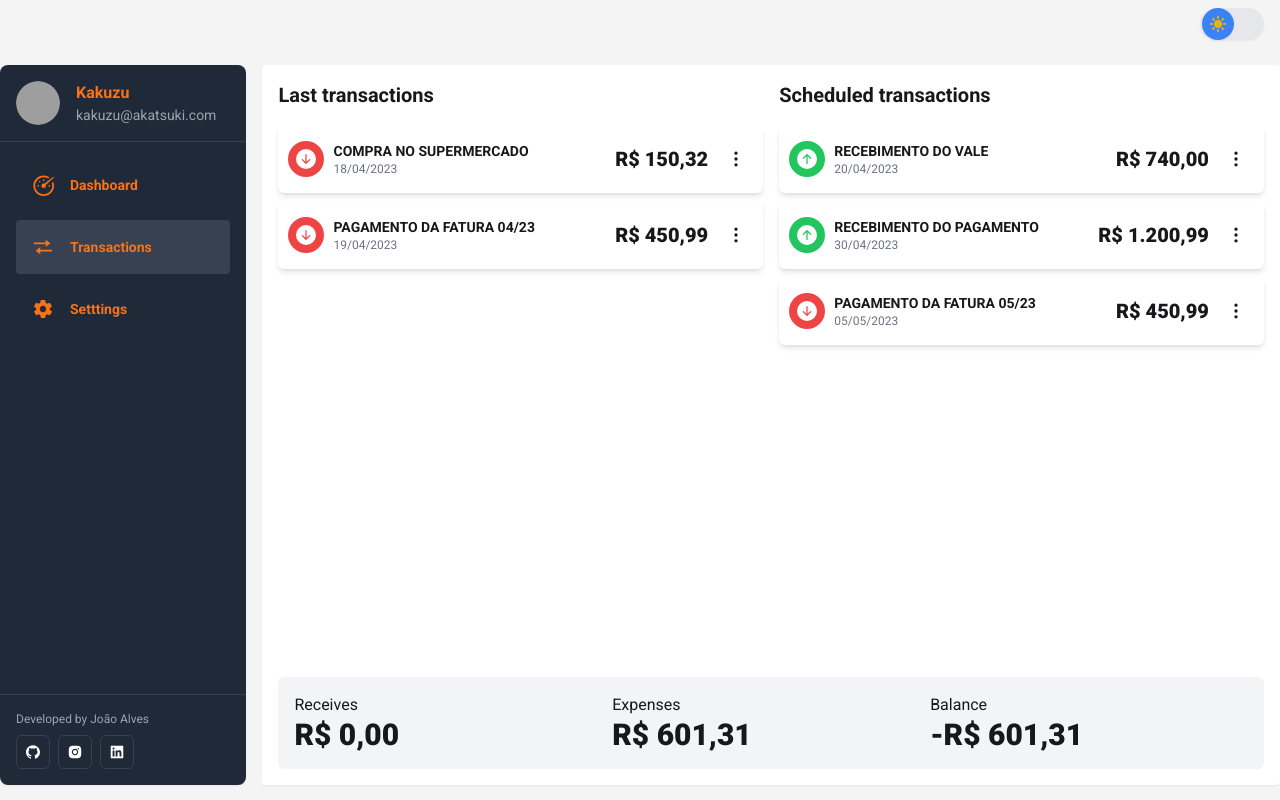
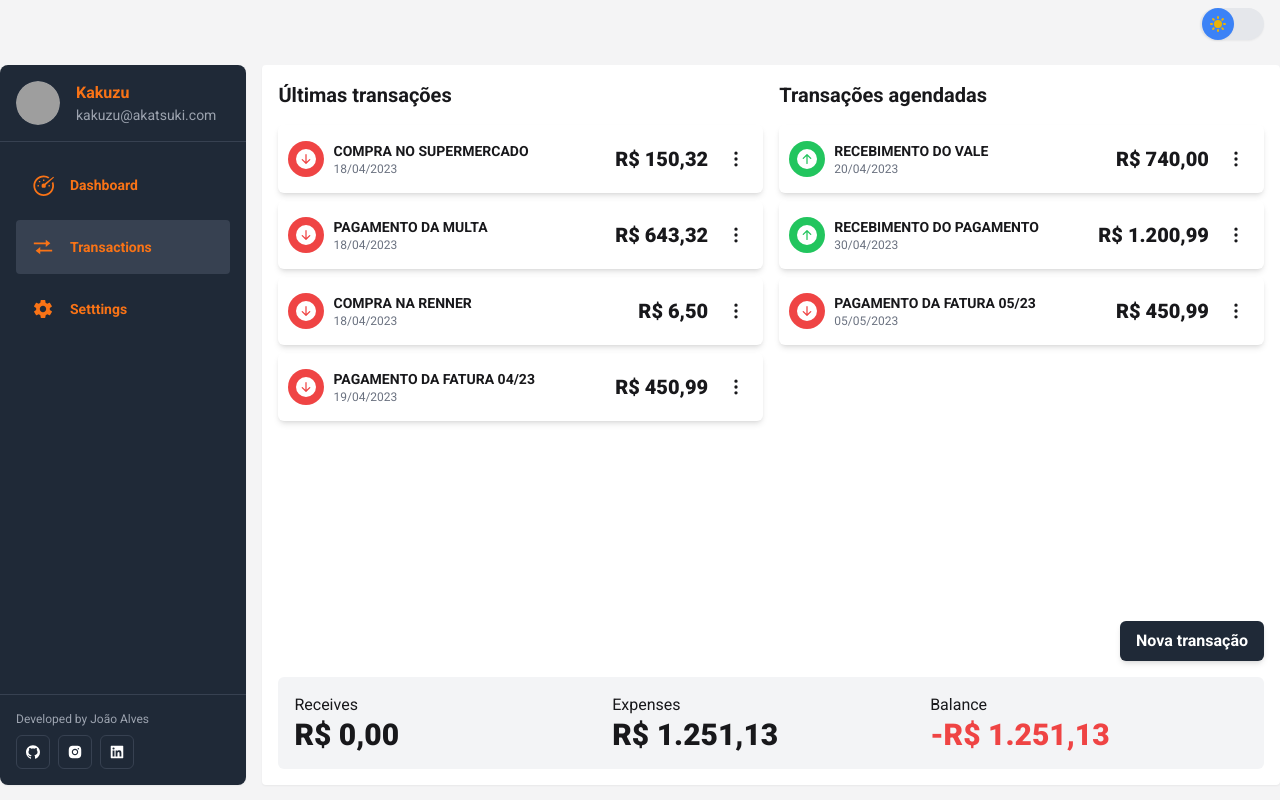
Before and after one commit to joao0pedro0alves/kakuzu, a React (Vite) app: page / in a window 1280 px wide. Built offline with nearby package versions, Linux system fonts and the light colour scheme; grey boxes are pictures that could not be loaded.

Commit message:
chore: create new transaction form

```diff
--- a/package.json
+++ b/package.json
@@ -12,14 +12,18 @@
     "serve": "serve -s dist -p 3000"
   },
   "dependencies": {
+    "@hookform/resolvers": "^3.1.0",
     "@radix-ui/react-avatar": "^1.0.2",
+    "@radix-ui/react-dialog": "^1.0.3",
     "@radix-ui/react-switch": "^1.0.2",
     "clsx": "^1.2.1",
     "date-fns": "^2.29.3",
     "phosphor-react": "^1.4.1",
     "react": "^18.2.0",
     "react-dom": "^18.2.0",
-    "react-icons": "^4.8.0"
+    "react-hook-form": "^7.43.9",
+    "react-icons": "^4.8.0",
+    "zod": "^3.21.4"
   },
   "devDependencies": {
     "@types/react": "^18.0.26",
--- /dev/null
+++ b/src/components/forms/TransactionForm.tsx
@@ -0,0 +1,127 @@
+import { useState } from 'react'
+import * as Dialog from '@radix-ui/react-dialog'
+import { AiOutlineClose } from 'react-icons/ai'
+
+import { SubmitHandler, useForm } from "react-hook-form"
+import { zodResolver } from "@hookform/resolvers/zod"
+import { z } from "zod"
+import { format, subDays } from 'date-fns'
+
+import { Input } from '../utils/Input'
+
+const transactionSchema = z.object({
+  description: z.string().max(30, { message: "Description is required"}),
+  valueInCents: z.coerce.number(),
+  scheduledAt: z.coerce.date().min(subDays(new Date(), 1)),
+  type: z.string(),
+})
+
+type TransactionSchema = z.infer<typeof transactionSchema>
+
+interface TransactionFormProps {
+  onSave: () => void
+}
+
+export function TransactionForm({}: TransactionFormProps) {
+  const [open, setOpen] = useState(false)
+
+  const {
+    register,
+    handleSubmit,
+    formState: { errors }
+  } = useForm<TransactionSchema>({
+    resolver: zodResolver(transactionSchema)
+  })
+
+  function onOpenChange() {
+    setOpen(!open)
+  }
+
+  const createTransaction: SubmitHandler<TransactionSchema> = (data) => {
+    alert(JSON.stringify(data))
+  }
+
+  return (
+    <div className="flex justify-end mb-4">
+      <Dialog.Root open={open} onOpenChange={onOpenChange}>
+        <Dialog.Trigger asChild>
+          <button className="py-2 px-4 bg-gray-800 rounded-md shadow-md text-white font-bold transition-all hover:bg-gray-700 dark:bg-orange-700 dark:hover:bg-orange-800">
+            Nova transação
+          </button>
+        </Dialog.Trigger>
+
+        <Dialog.Portal>
+          <Dialog.Overlay className="bg-black/80 fixed inset-0 animate-[overlayShow_150ms_ease-in-out]" />
+          <Dialog.Content className="bg-white dark:bg-gray-900 rounded shadow-sm fixed top-1/2 left-1/2 -translate-x-1/2 -translate-y-1/2 w-[90vw] max-w-[450px] max-h-[85vh] p-6 animate-[contentShow_150ms_ease-in-out]">
+            <Dialog.Title className="mb-4 text-xl font-bold text-gray-900 dark:text-gray-100">
+              Nova transação
+            </Dialog.Title>
+
+            <form onSubmit={handleSubmit(createTransaction)} className="flex flex-col gap-2">
+              <Input
+                autoFocus
+                required
+                type="text"
+                id="description"
+                label="Descrição"
+                placeholder="Qual a razão da transação?"
+                errorMessage={errors.description?.message}
+                {...register("description")}
+              />
+              <Input
+                required
+                step={0.01}
+                type="number"
+                id="valueInCents"
+                label="Valor"
+                placeholder="Qual o valor da transação?"
+                errorMessage={errors.valueInCents?.message}
+                {...register("valueInCents")}
+              />
+              <Input
+                required
+                type="date"
+                id="scheduledAt"
+                label="Agendado para"
+                placeholder="Para quando a transação está agendado?"
+                min={format(new Date(), 'yyyy-MM-dd')}
+                errorMessage={errors.scheduledAt?.message}
+                {...register("scheduledAt")}
+              />
+
+              <fieldset className='pl-2'>
+                <span className='text-gray-700 text-xs font-semibold dark:text-gray-500'>Tipo</span>
+                <div className='flex gap-4'>
+                  <div className='flex items-center gap-2'>
+                    <input {...register('type')} id="type_receive" type="radio" value="ENTRADA" />
+                    <label htmlFor="type_receive">Entrada</label>
+                  </div>
+                  <div className='flex items-center gap-2'>
+                    <input {...register('type')} id="type_enter" type="radio" value="SAIDA" />
+                    <label htmlFor="type_enter">Saída</label>
+                  </div>
+                </div>
+              </fieldset>
+
+              <button
+                type="submit"
+                className="font-bold self-end px-4 py-2 rounded-md text-sm transition-all text-green-700 bg-green-100 hover:bg-green-200 dark:bg-green-700 dark:text-white dark:hover:bg-green-800"
+              >
+                Salvar alterações
+              </button>
+            </form>
+
+            <Dialog.Close
+              asChild
+              className="absolute top-1 right-1 rounded-full w-10 h-10 flex items-center justify-center"
+            >
+              <button>
+                <AiOutlineClose />
+              </button>
+            </Dialog.Close>
+          </Dialog.Content>
+        </Dialog.Portal>
+      </Dialog.Root>
+    </div>
+  )
+}
--- a/src/components/layout/Calculator.tsx
+++ b/src/components/layout/Calculator.tsx
@@ -1,4 +1,5 @@
-import { Transaction } from "@/@types/dto"
+import clsx from 'clsx'
+import { Transaction } from '@/@types/dto'
 import { currencyFormatter } from '@/services/formatter'
 
 interface CalculatorProps {
@@ -6,13 +7,13 @@ interface CalculatorProps {
 }
 
 export function Calculator({ transactions }: CalculatorProps) {
-
   function sumTransactionValues(transactions: Transaction[]) {
-    return transactions.reduce((acc, transaction) => acc + (transaction.valueInCents / 100), 0)
+    return transactions.reduce((acc, transaction) => acc + transaction.valueInCents / 100, 0)
   }
 
-  const receives = sumTransactionValues(transactions.filter(transaction => transaction.type === 'ENTRADA'))
-  const expenses = sumTransactionValues(transactions.filter(transaction => transaction.type === 'SAIDA'))
+  const receives = sumTransactionValues(transactions.filter((transaction) => transaction.type === 'ENTRADA'))
+  const expenses = sumTransactionValues(transactions.filter((transaction) => transaction.type === 'SAIDA'))
+  const balance = receives - expenses
 
   return (
     <footer className="rounded-md bg-gray-100 dark:bg-gray-700 p-4 grid grid-cols-3">
@@ -26,7 +27,14 @@ export function Calculator({ transactions }: CalculatorProps) {
       </div>
       <div className="flex flex-col">
         <span>Balance</span>
-        <span className="font-black text-3xl">{currencyFormatter.format(receives - expenses)}</span>
+        <span
+          className={clsx('font-black text-3xl', {
+            ['text-red-500']: balance <= 0,
+            ['text-green-500']: balance > 0,
+          })}
+        >
+          {currencyFormatter.format(balance)}
+        </span>
       </div>
     </footer>
   )
--- /dev/null
+++ b/src/components/utils/Input.tsx
@@ -0,0 +1,27 @@
+import { forwardRef } from 'react'
+
+interface InputProps extends React.InputHTMLAttributes<HTMLInputElement> {
+  label?: string
+  errorMessage?: string
+}
+
+export const Input = forwardRef<any, InputProps>(({ label, errorMessage, ...props }, ref) => {
+    return (
+      <div className="w-full">
+        {label && <label className='text-gray-700 dark:text-gray-500 text-xs font-semibold' htmlFor={props.name}>{label}</label> }
+        <input
+          ref={ref}
+          className="w-full p-3 bg-gray-100 dark:bg-gray-700 rounded-md focus:outline-orange-500 dark:focus:outline-gray-800 border border-transparent data-[error=true]:border-red-500"
+          data-error={errorMessage ? 'true' : 'false'}
+          {...props}
+        />
+
+        {errorMessage && (
+          <span className="text-xs pl-4 text-red-700 font-semibold">
+            {errorMessage}
+          </span>
+        )}
+      </div>
+    )
+  }
+)
--- a/src/pages/Transactions.tsx
+++ b/src/pages/Transactions.tsx
@@ -1,5 +1,6 @@
 import { Calculator } from '@/components/layout/Calculator'
 import { TransactionList } from '@/components/layout/TransactionList'
+import { TransactionForm } from '@/components/forms/TransactionForm'
 import { useTransactionsContext } from '@/contexts/Transactions'
 
 export function Transactions() {
@@ -24,9 +25,11 @@ export function Transactions() {
   return (
     <div className="flex h-full flex-col">
       <div className="flex-1 flex gap-4">
-        <TransactionList title="Last transactions" data={lastTransactions} />
-        <TransactionList title="Scheduled transactions" data={scheduledTransactions} />
+        <TransactionList title="Últimas transações" data={lastTransactions} />
+        <TransactionList title="Transações agendadas" data={scheduledTransactions} />
       </div>
+
+      <TransactionForm onSave={console.log} />
       <Calculator transactions={lastTransactions} />
     </div>
   )
--- a/src/sample/transactions.ts
+++ b/src/sample/transactions.ts
@@ -27,6 +27,22 @@ export const transactions: Transaction[] = [
     createdAt: new Date(),
     scheduledAt: addDays(new Date(), -2),
   },
+  {
+    id: '31',
+    description: 'Pagamento da multa',
+    type: 'SAIDA',
+    valueInCents: 64332,
+    createdAt: new Date(),
+    scheduledAt: addDays(new Date(), -2),
+  },
+  {
+    id: '32',
+    description: 'Compra na Renner',
+    type: 'SAIDA',
+    valueInCents: 650,
+    createdAt: new Date(),
+    scheduledAt: addDays(new Date(), -2),
+  },
 
   // Scheduled Transactions
   {
--- a/tailwind.config.cjs
+++ b/tailwind.config.cjs
@@ -9,6 +9,26 @@ module.exports = {
     extend: {
       fontFamily: {
         sans: "'Roboto', sans-serif"
+      },
+      keyframes: {
+        overlayShow: {
+          '0%': {
+            opacity: '0'
+          },
+          '100%': {
+            opacity: '1'
+          }
+        },
+        contentShow: {
+          '0%': {
+            opacity: '0',
+            transform: 'translate(-50%, -48%) scale(0.96)',
+          },
+          '100%': {
+            opacity: '1',
+            transform: 'translate(-50%, -50%) scale(1)',
+          }
+        }
       }
     },
   },
```
Also changed, not shown: 1 other file (tests, documents, lock files or other folders).
